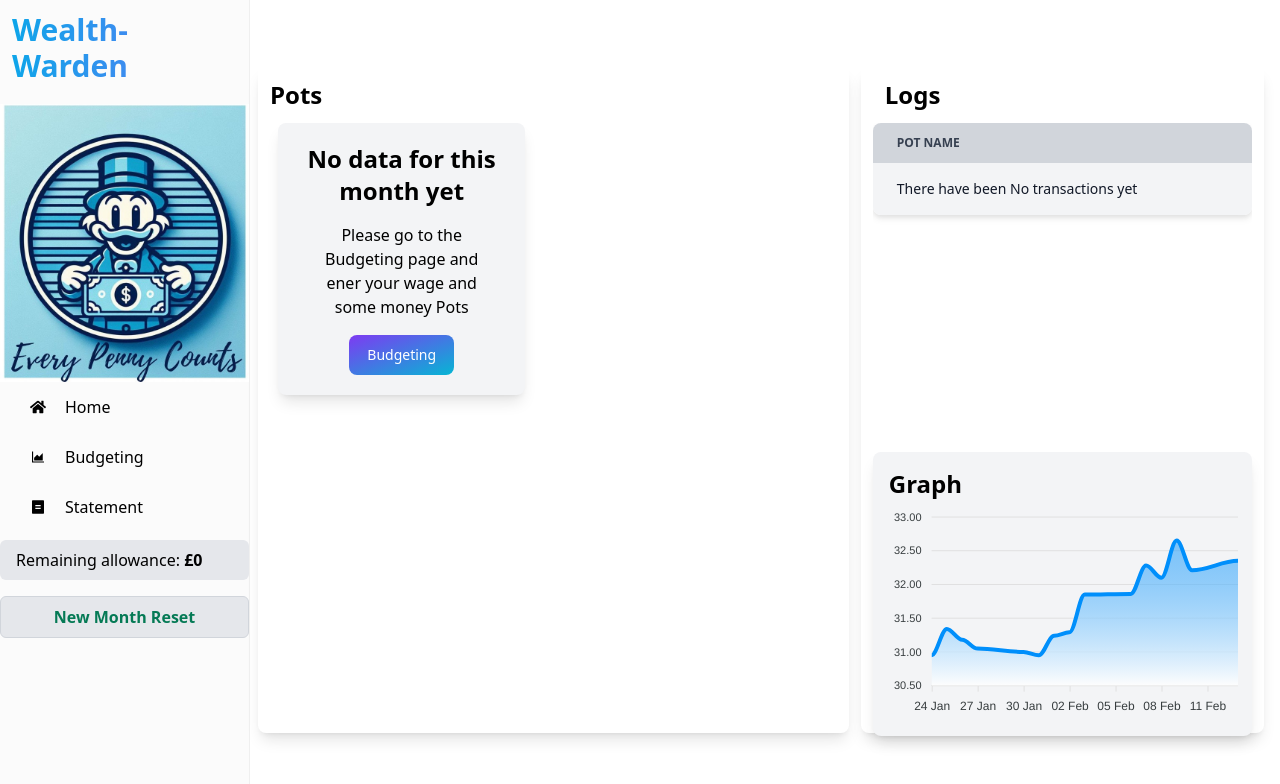
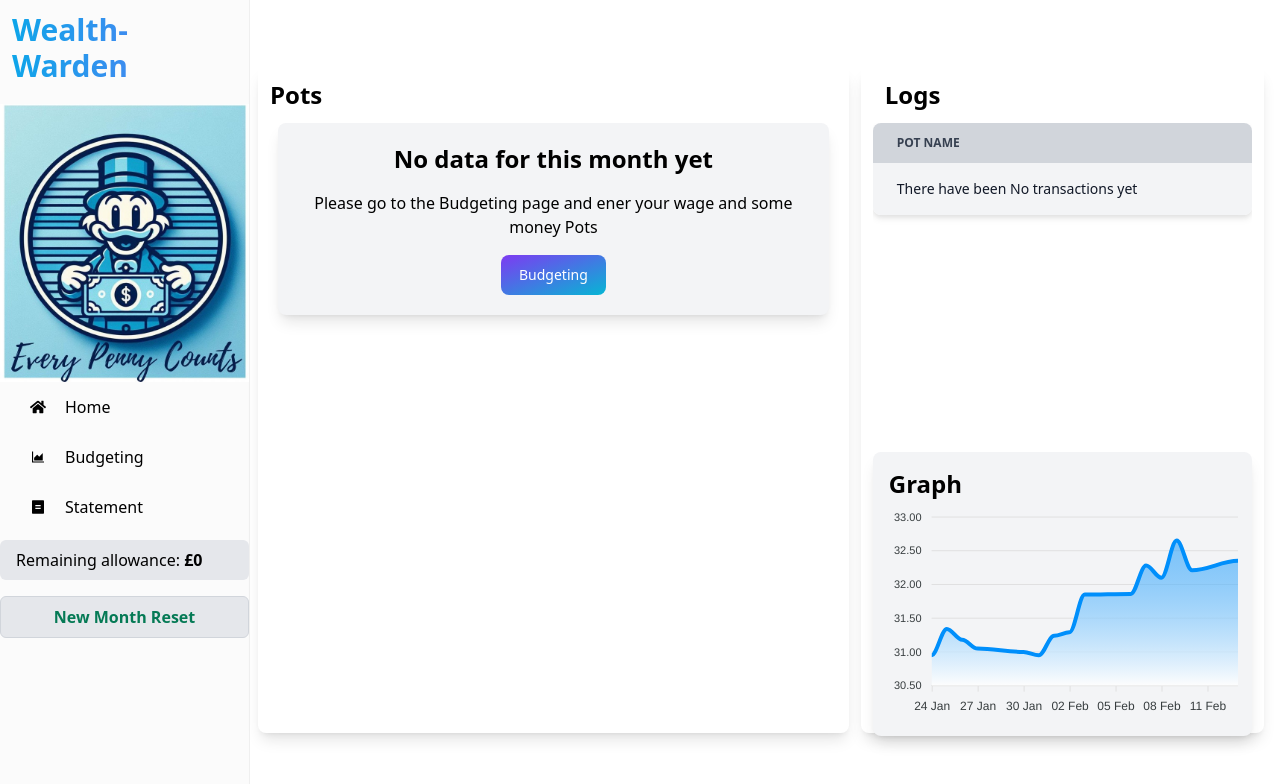
Before and after one commit to RossNE99/Wealth-Warden, a React (Vite) app: page / in a window 1280 px wide. Shown: the top 784 px of the page. Built offline with nearby package versions, Linux system fonts and the light colour scheme.

Commit message:
Fixed spacing and fixed chart going off the bottom of screen

```diff
--- a/src/components/HomePot/Index.jsx
+++ b/src/components/HomePot/Index.jsx
@@ -75,7 +75,7 @@ function HomePot({id, potName, ammountInInPot, totalAllocated, type}) {
 
     return (
     <>
-    <div  onClick={() => setShowAddWithdrawModal(true)} style={{minWidth:"45%", maxWidth:"100%"}} className="rounded-lg m-1 relative bg-gray-100 shadow">
+    <div  onClick={() => setShowAddWithdrawModal(true)} style={{minWidth:"300px", maxWidth:"46%"}} className="rounded-lg m-1 relative bg-gray-100 shadow">
     <Button gradientDuoTone="purpleToBlue" className='m-3 absolute top-0 right-0 size-6 rounded-lg flex justify-center items-center shadow-lg'>
      {
      type==="save" ?
--- a/src/components/HomePotsContainer/Index.jsx
+++ b/src/components/HomePotsContainer/Index.jsx
@@ -12,12 +12,10 @@ function HomePotsContainer() {
   return (
     <div className='md:col-span-6 sm:col-span-1 shadow-lg rounded-lg mb-auto m-2 md:h-5/6 mt-auto pb-3 overflow-hidden'>
     <h2 className='text-2xl font-semibold m-3'>Pots</h2>
-    <div className='overflow-x-auto max-h-full my-auto md:pb-12 grid md:grid-cols-2 sm:grid-cols-1 gap-4'>
+    <div className='overflow-x-auto max-h-full flex flex-wrap justify-evenly md:pb-12'>
       {allPots.length>0 ? (
             allPots.map((pot) => (
-              <div key={pot.id} className="flex justify-center">
-                <HomePot key={pot.id} {...pot} />
-              </div>
+              <HomePot key={pot.id} {...pot} />
             ))
           ) :
           <NoDataPlaceholder/>
--- a/src/pages/Home.jsx
+++ b/src/pages/Home.jsx
@@ -9,7 +9,7 @@ function Home() {
     <div className='grid md:grid-cols-10 sm:grid-cols-1 gap-1 container mx-auto md:pr-4'>
       <HomePotsContainer/>
       <div className='shadow-lg rounded-lg p-3 md:col-span-4 sm:col-span-1 md:h-5/6 mt-auto mb-auto'>
-        <Log size={"h-1/2"}/>
+        <Log size={"h-3/6"}/>
         <Graph/>
       </div>
     </div>
```
